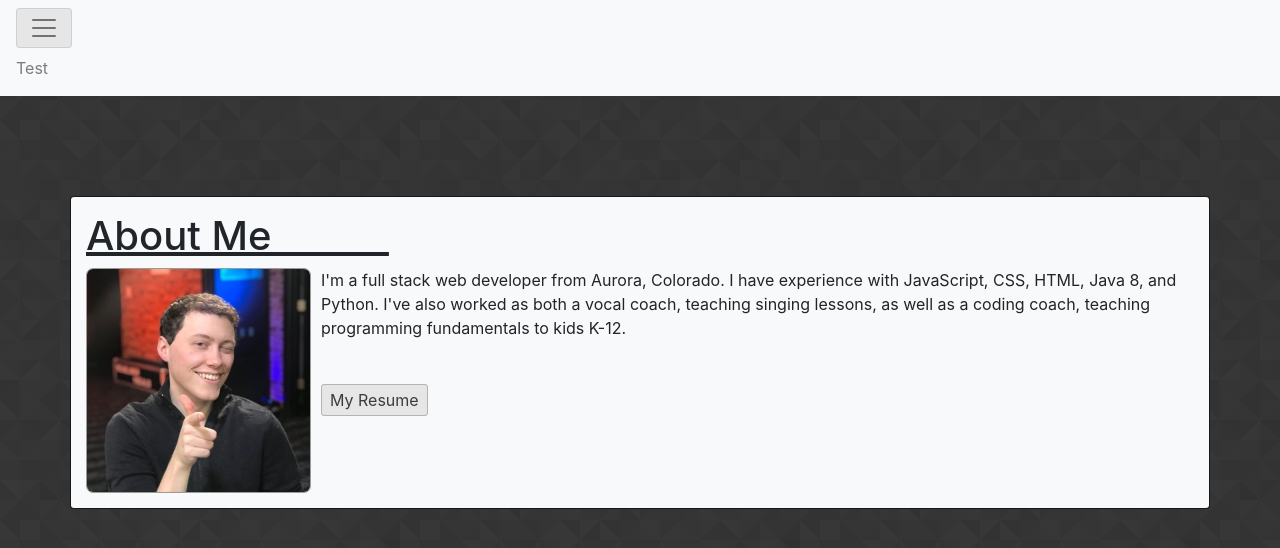
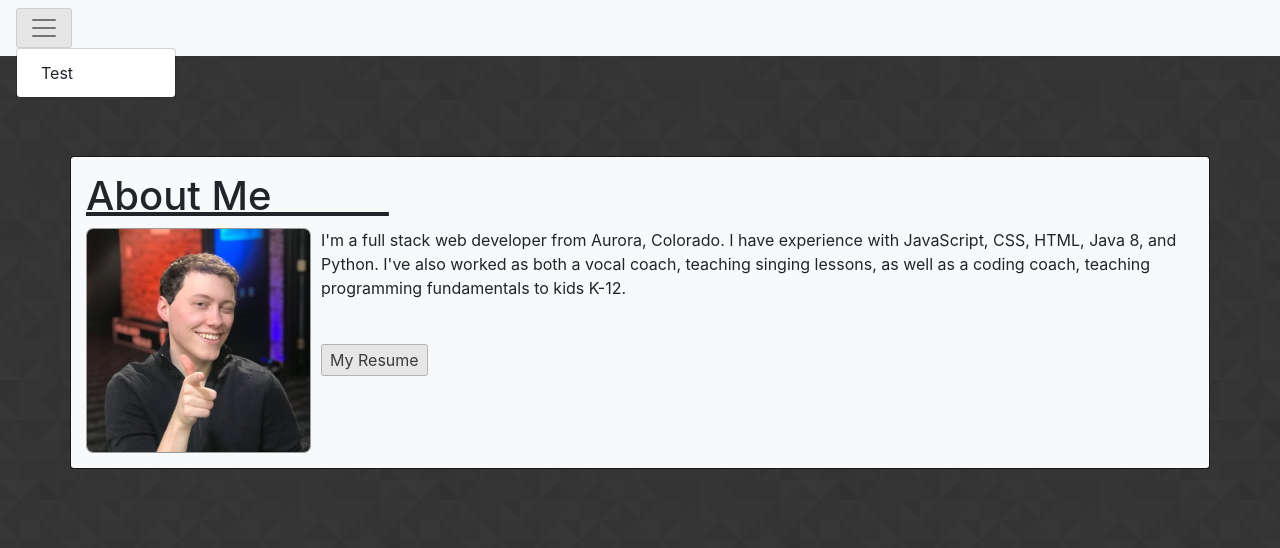
Before and after one commit to gsonnier333/gsonnier333.github.io, a React (Create React App) app: page / in a window 1280 px wide. Both pictures are taken after a click on the button 44 px from the left and 28 px from the top of the page. Shown: the top 548 px of the page. Built offline with nearby package versions, Linux system fonts and the light colour scheme.

Commit message:
reworked navbar to use dropdown button without the arrow beside it

```diff
--- a/src/components/Header.js
+++ b/src/components/Header.js
@@ -1,16 +1,19 @@
 import React, { Component } from "react";
-import { Nav, Navbar } from "react-bootstrap";
+import { Dropdown, Navbar } from "react-bootstrap";
 
 export default class Header extends Component {
 	render() {
 		return (
 			<Navbar bg="light" expand="false">
-				<Navbar.Toggle className="navbarToggleBtn" />
-				<Navbar.Collapse>
-					<Nav>
-						<Nav.Link href="#">Test</Nav.Link>
-					</Nav>
-				</Navbar.Collapse>
+				<Dropdown>
+					<Dropdown.Toggle
+						as={Navbar.Toggle}
+						className="navbarToggleBtn e-caret-hide"
+					/>
+					<Dropdown.Menu>
+						<Dropdown.Item>Test</Dropdown.Item>
+					</Dropdown.Menu>
+				</Dropdown>
 			</Navbar>
 		);
 	}
--- a/src/index.css
+++ b/src/index.css
@@ -58,6 +58,10 @@ div.customCont {
 	background-color: rgb(180, 180, 180);
 }
 
+.navbarToggleBtn::after {
+	content: none;
+}
+
 .navbarToggleBtn {
 	background-color: rgb(230, 230, 230);
 }
@@ -69,3 +73,7 @@ div.customCont {
 .navbarToggleBtn:active {
 	background-color: rgb(180, 180, 180);
 }
+
+.dropdownWindow {
+	width: 200px;
+}
```
